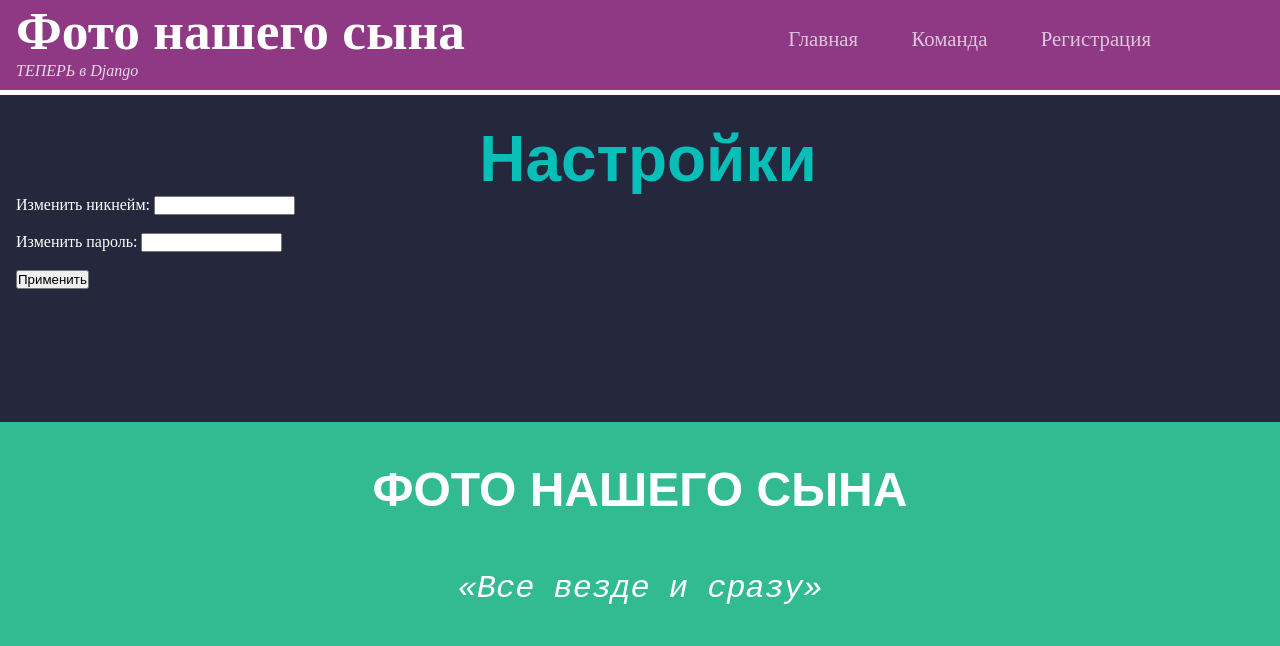
After one commit to HumanSuit7688/TechnoStrelka_instagram, a Django app: page /settings/ in a window 1280 px wide. The commit adds this page. Shown: the top 646 px of the page. Run offline with Django 5.2, Linux system fonts and the light colour scheme.

Commit message:
настройки

```diff
--- a/Web/Web/urls.py
+++ b/Web/Web/urls.py
@@ -16,6 +16,7 @@ urlpatterns = [
     path('team/',m_view.team),
     path('404/',m_view.NotFound),
     path('welcome/', w_view.main),
+    path('settings/',m_view.Settings),
     path('create_cookie/', m_view.create_cookie),
     path('register/', RegisterView.as_view(success_url='/'), name='register'),
 
--- /dev/null
+++ b/Web/main/static/css/settings.css
@@ -0,0 +1,13 @@
+.title{
+    color: #07beb9;
+    font-size: 4em;
+    font-weight: bold;
+    font-family: sans-serif;
+    text-align: center;
+    justify-content: center;
+    display: flex;
+}
+
+
+.content{
+}
--- a/Web/main/templates/base.html
+++ b/Web/main/templates/base.html
@@ -22,7 +22,7 @@
                     <a href='#'>{{ user_login }}</a>
                     <ul class='dropdown_user_menu'>
                         <li><a href='#'>помогите</a></li>
-                        <li><a href='#'>настройки</a></li>
+                        <li><a href='/settings/'>настройки</a></li>
                         <li><a href='#'>выход</a></li>
                     </ul>
                 </li>
--- /dev/null
+++ b/Web/main/templates/settings.html
@@ -0,0 +1,19 @@
+{% extends 'base.html' %}
+{% load static %}
+{% block pageTitle %}Настройки{% endblock pageTitle %}
+
+{% block favicon %}{% static 'img/gear.png' %}{% endblock favicon %}
+
+{% block imports %}<link rel="stylesheet" type="text/css" href="{% static 'css/settings.css' %}" />{% endblock imports %}
+{% block content %}
+
+<span class="title">Настройки</span>
+<div class="content">
+    <label for="nickname">Изменить никнейм:</label>
+    <input type="text" id="nickname" name="nickname" required minlength="1" maxlength="150" size="15" /><br><br>
+    <label for="password">Изменить пароль:</label>
+    <input type="text" id="password" name="password" required minlength="8"  size="15" /><br><br>
+    <input type="submit" value="Применить">
+</div>
+
+{% endblock content %}
--- a/Web/main/views.py
+++ b/Web/main/views.py
@@ -57,3 +57,11 @@ def NotFound(request, exception=None):
         return render(request,'404.html',{'user_login':user['nickname']},status=404)
     else:
         return render(request,'404.html',status=404)
+
+def Settings(request):
+    user = check_login(request.COOKIES)
+    if user:
+
+        return render(request,'settings.html', {'user_login':user['nickname']})
+    else:
+        return render(request,'settings.html')
```
Also changed, not shown: Web/db.sqlite3, Web/main/static/img/gear.png (added), Web/main/static/js/script.js (added).
